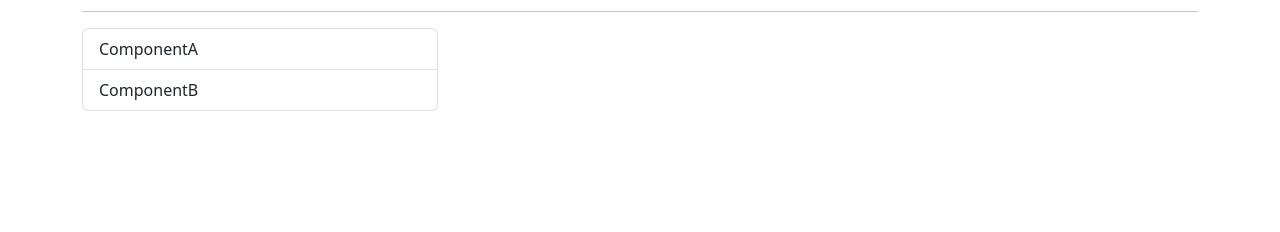
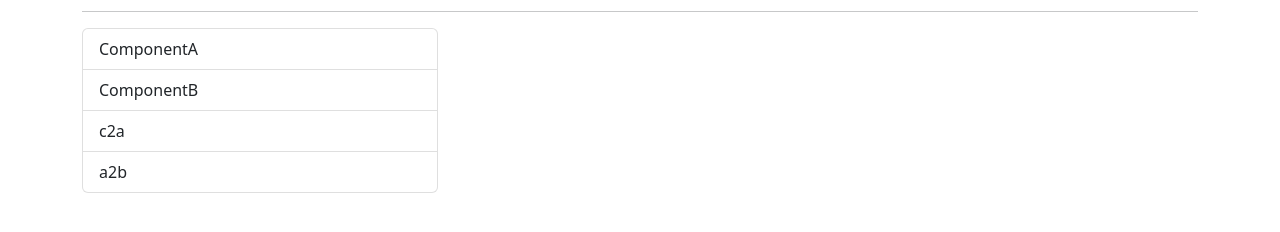
Before and after one commit to jay-wang-oo/VueRouterView, a Vue app: page /#/newpage in a window 1280 px wide. Shown: the part 142-374 px from the top of the page. Built offline with nearby package versions, Linux system fonts and the light colour scheme; the HTML template or start-up script is replaced by a standard one.

Commit message:
update index.js

```diff
--- a/src/router/index.js
+++ b/src/router/index.js
@@ -28,6 +28,26 @@ const routes = [
       {
         path: 'b',
         component: () => import('../views/ComponentB.vue')
+      },
+      {
+        path: 'namedView',
+        component: () => import('../views/NamedView.vue'),
+        children: [
+          {
+            path: 'c2a',
+            components: {
+              left: () => import('../views/ComponentC.vue'),
+              right: () => import('../views/ComponentA.vue')
+            }
+          },
+          {
+            path: 'a2b',
+            components: {
+              left: () => import('../views/ComponentA.vue'),
+              right: () => import('../views/ComponentB.vue')
+            }
+          }
+        ]
       }
     ]
   },
@@ -45,26 +65,26 @@ const routes = [
         path: 'd',
         name: 'd',
         component: () => import('../views/ComponentD.vue')
-      }
-    ]
-  },
-  {
-    path: '/namedView',
-    component: () => import('../views/NamedView.vue'),
-    children: [
-      {
-        path: 'c2a',
-        components: {
-          left: () => import('../views/ComponentC.vue'),
-          right: () => import('../views/ComponentA.vue')
-        }
       },
       {
-        path: 'a2b',
-        components: {
-          left: () => import('../views/ComponentA.vue'),
-          right: () => import('../views/ComponentB.vue')
-        }
+        path: 'namedView2',
+        component: () => import('../views/NamedView2.vue'),
+        children: [
+          {
+            path: 'c2d',
+            components: {
+              left2: () => import('../views/ComponentC.vue'),
+              right2: () => import('../views/ComponentA.vue')
+            }
+          },
+          {
+            path: 'b2c',
+            components: {
+              left2: () => import('../views/ComponentB.vue'),
+              right2: () => import('../views/ComponentC.vue')
+            }
+          }
+        ]
       }
     ]
   }
--- /dev/null
+++ b/src/views/NamedView2.vue
@@ -0,0 +1,11 @@
+<template>
+  <h2>具名視圖2</h2>
+  <div class="row">
+    <div class="col-6">
+      <router-view name="left2"></router-view>
+    </div>
+    <div class="col-6">
+      <router-view name="right2"></router-view>
+    </div>
+  </div>
+</template>
--- a/src/views/NewPage.vue
+++ b/src/views/NewPage.vue
@@ -8,6 +8,12 @@
           <router-link to="/newpage/b" class="list-group-item list-group-item-action" aria-current="true">
           ComponentB
           </router-link>
+          <router-link to="/newpage/namedView/c2a" class="list-group-item list-group-item-action" aria-current="true">
+          c2a
+          </router-link>
+          <router-link to="/newpage/namedView/a2b" class="list-group-item list-group-item-action" aria-current="true">
+          a2b
+          </router-link>
         </div>
     </div>
     <div class="col-8">
--- a/src/views/NewPage2.vue
+++ b/src/views/NewPage2.vue
@@ -2,7 +2,9 @@
   <div class="row">
     <div class="col-3">
       <router-link :to="{name:'c1'}">C</router-link> |
-      <router-link to="/newpage2/d">D</router-link>
+      <router-link to="/newpage2/d">D</router-link> |
+      <router-link to="/newpage2/namedView2/c2d">c2d</router-link> |
+      <router-link to="/newpage2/namedView2/b2c">b2c</router-link>
     </div>
     <div class="col-9">
       <router-view></router-view>
```
Also changed, not shown: 15 other files (tests, documents, lock files or other folders).
